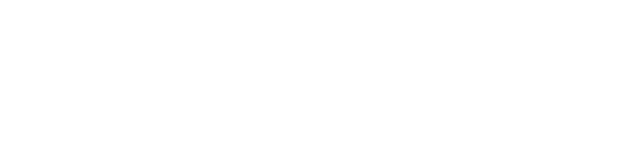
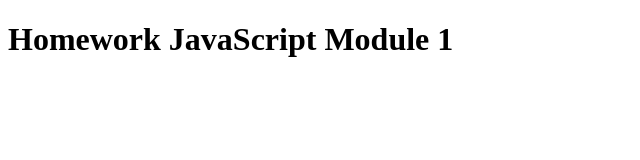
Before and after one commit to OlgaBlud/goit-js-hw-01, a plain HTML site: page index.html in a window 1280 px wide. Shown: the whole page, without its empty margins (0-640 px from the left). Drawn offline with Linux system fonts and the light colour scheme.

Commit message:
add h1 and use strict

```diff
--- a/index.html
+++ b/index.html
@@ -8,5 +8,7 @@
     <script src="./js/task-2.js" defer></script>
     <script src="./js/task-3.js" defer></script>
   </head>
-  <body></body>
+  <body>
+    <h1>Homework JavaScript Module 1</h1>
+  </body>
 </html>
```
Also changed, not shown: js/task-2.js (+4 -3 lines), js/task-3.js (+4 -3 lines).
